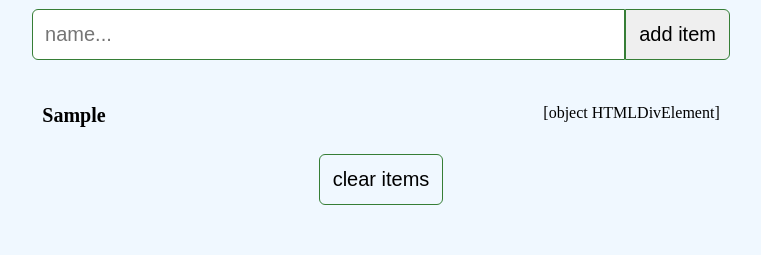
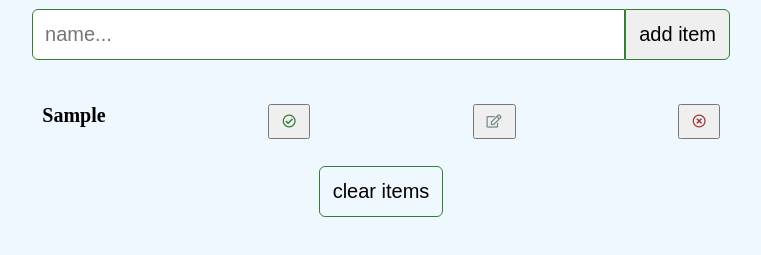
Before and after one commit to Ismatulla/CRUD, a website: page index.html in a window 1280 px wide. Both pictures are taken after typing "Sample" into the empty fields and a click on the button "add item". Shown: the part 109-364 px from the top of the page, without its empty margins (259-1020 px from the left). Drawn offline with Linux system fonts and the light colour scheme.

Commit message:
almost done

```diff
--- a/script.js
+++ b/script.js
@@ -3,13 +3,11 @@ const button = document.querySelector('.btn-green')
 const itemContainer = document.querySelector('.item-container')
 const alert = document.querySelector('.alert')
 const itemList = document.querySelector('.item-list')
-
+const clearButton = document.querySelector('.clearButton')
 /* Icons */
 let checkIcon = '<a href="#" class="check icons"><i class="far fa-check-circle"></i></a>'
 let editIcon = '<a href="#" class="edit icons"><i class="far fa-edit"></i></a>'
 let deleteIcon = '<a href="#" class="delete icons"><i class="far fa-times-circle"></i></a>'
-
-const icons = `${checkIcon} ${editIcon} ${deleteIcon}`
 
 
 /* EVENT LISTENER */
@@ -35,26 +33,50 @@ function warning(){
 /* Function Check */
 
 function check(){
-    let itemIcons = document.createElement('div')
+
+    let checkIcons = document.createElement('button')
+    let editIcons = document.createElement('button')
+    let deleteIcons = document.createElement('button')
     const item = document.createElement('div')
-    const deleteItem = document.createElement('div')
-    deleteItem.append(deleteIcon)
+
+    checkIcons.classList.add('item-icons')
+    editIcons.classList.add('item-icons')
+    deleteIcons.classList.add('item-icons')
+    checkIcons.innerHTML = checkIcon
+    editIcons.innerHTML = editIcon
+    deleteIcons.innerHTML = deleteIcon
+
+
     item.classList.add('item')
     const h5 = document.createElement('h5')
-    h5.classList.add('item-name')
     h5.innerText = input.value
-    itemIcons.classList.add('item-icons')
 
-    itemIcons.innerHTML = deleteItem
+    item.append(h5,checkIcons,editIcons,deleteIcons)
 
-    item.append(h5,itemIcons)
     itemList.appendChild(item)
     alert.style.display = 'none'
     input.value = ''
 
 
+    checkIcons.addEventListener('click',()=>{
+        h5.classList.add('item-name')
+
+    })
+
+
+    editIcons.addEventListener('click',()=>{
+        item.remove()
+        input.value = h5.innerText
+    })
+
+    deleteIcons.addEventListener('click',()=>{
+        item.remove()
+    })
+
+    document.querySelector('.clearButton').addEventListener('click',()=>{
+        item.remove()
+
+    })
+
 
     }
-
-
-/* CHECKLIST */
--- a/style.css
+++ b/style.css
@@ -101,13 +101,11 @@
     font-size: 20px;
 }
 .item-icons{
-    display: flex;
-    flex-direction: row;
-    justify-content: space-around;
+     padding: 8px;
 
 }
 .item-icons .icons{
-padding: 0 8px;
+ padding: 4px;
  align-items: center;
 
 }
@@ -122,3 +120,7 @@ color:rgb(54, 126, 54);
 .item-icons .delete{
     color: rgb(156, 57, 57);
 }
+
+.item-name{
+ text-decoration: line-through;
+}
```
Also changed, not shown: index.html (line endings or trailing spaces), 1 other file.
